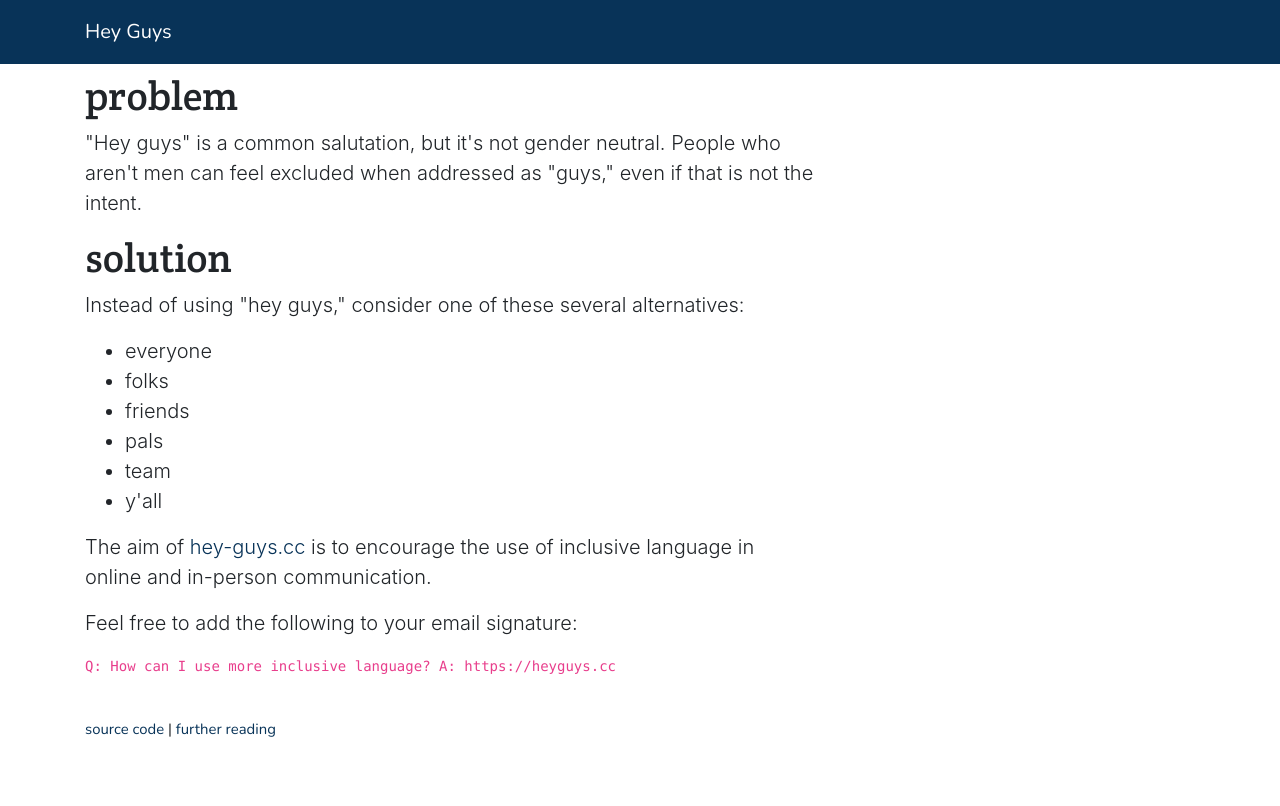
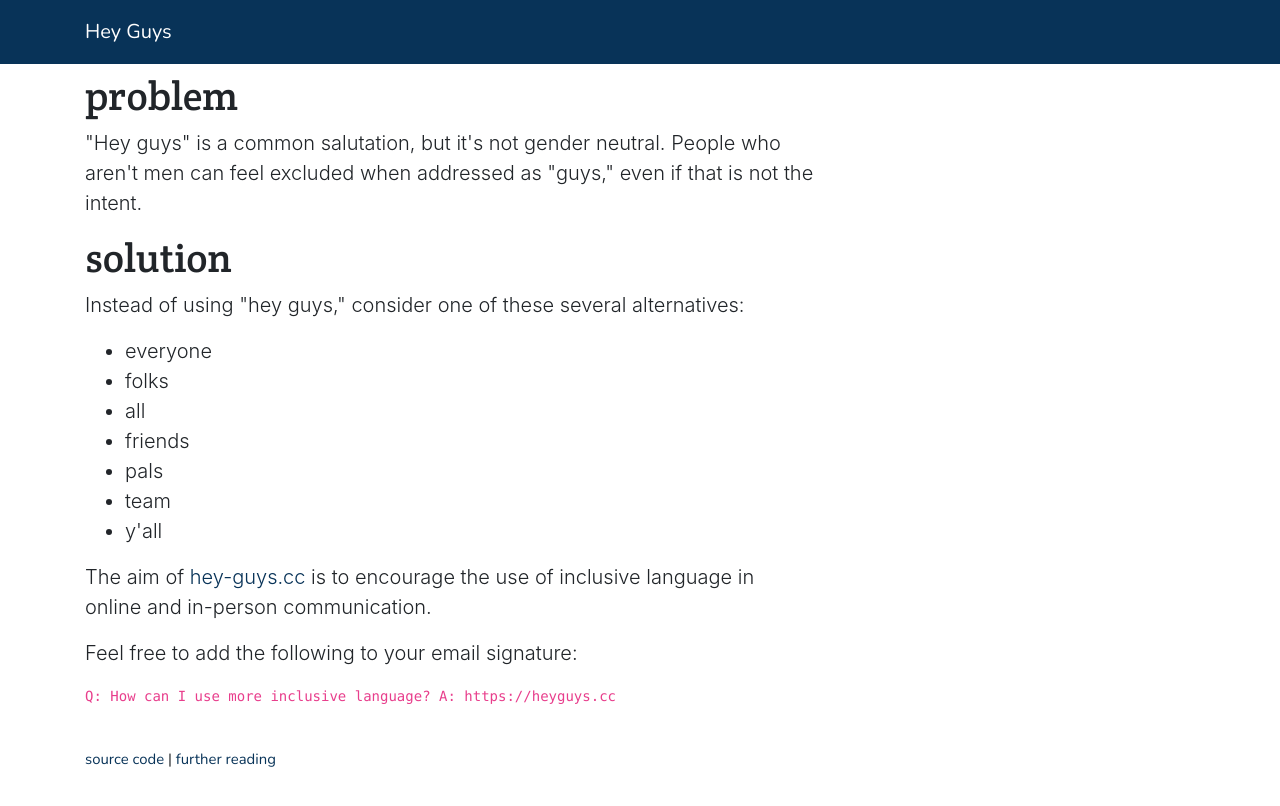
Before and after one commit to williln/heyguys.cc, a Jekyll site: the page built from index.md, in a window 1280 px wide. Shown: the top 806 px of the page. Built offline with Jekyll 4.4.1, drawn with Linux system fonts in a browser that asks for light colours; nearby versions of some CDN libraries.

Commit message:
adds "all"
I love this site--thanks for making it! ❤️ Suggesting adding "all" because it's a personal favorite.

```diff
--- a/index.md
+++ b/index.md
@@ -13,6 +13,7 @@ image: /static/img/hello.jpg
         <ul class="lead">
           <li>everyone</li>
           <li>folks</li>
+          <li>all</li>
           <li>friends</li>
           <li>pals</li>
           <li>team</li>
```
